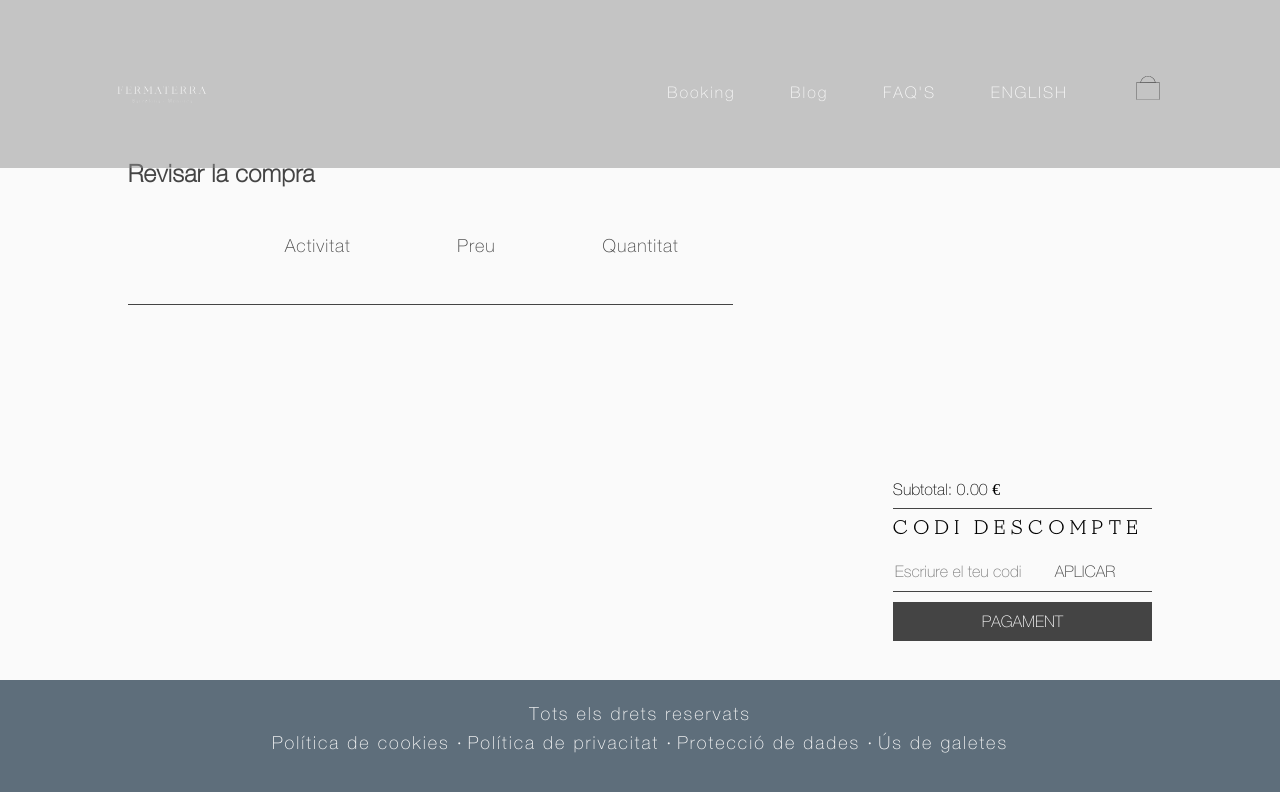
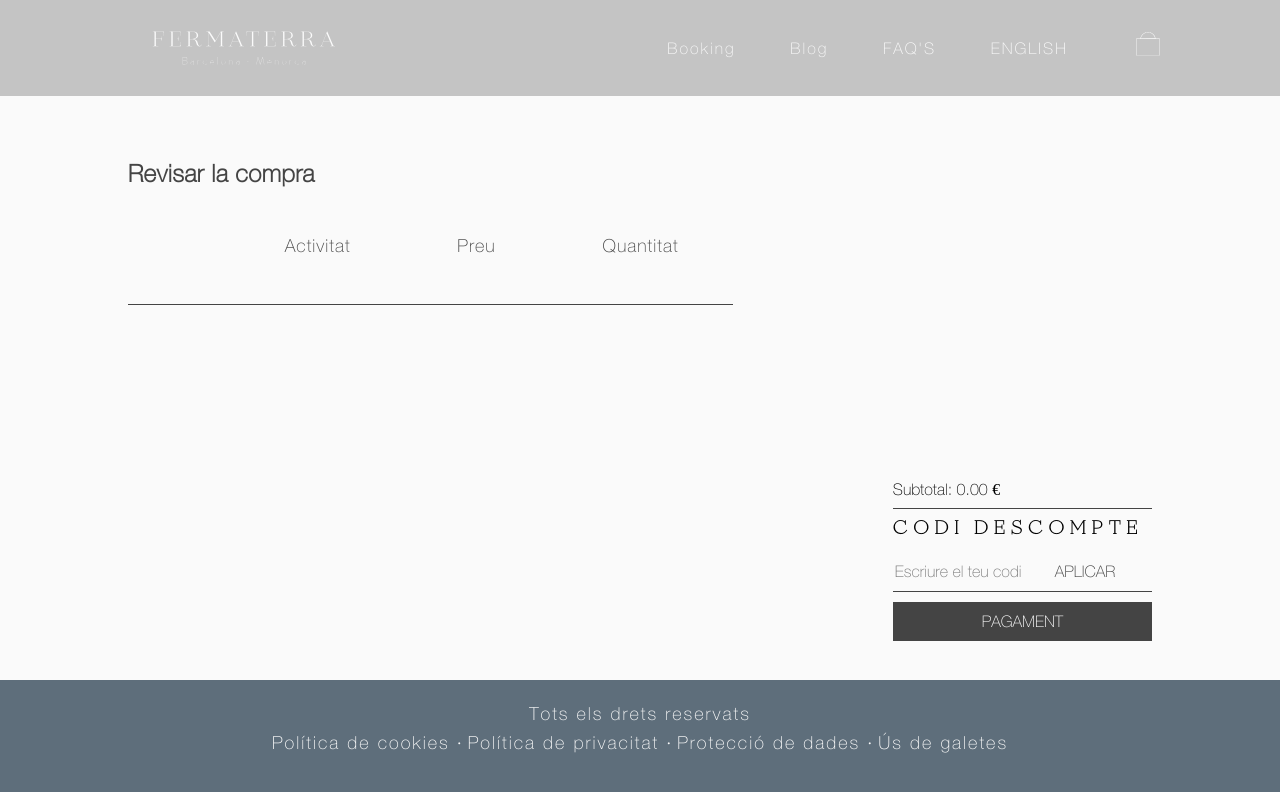
Before and after one commit to Fermaterra/Fermaterra, a Next.js app in the folder frontend/: page /cart in a window 1280 px wide. Shown: the top 792 px of the page. Built offline with nearby package versions, Linux system fonts and the light colour scheme.

Commit message:
Fix images and logos sizes

```diff
--- a/frontend/components/PillarCard.js
+++ b/frontend/components/PillarCard.js
@@ -7,7 +7,7 @@ export default function PillarCard({ title, text, image }) {
       {image
         ? (
           <div className={styles.wrapper} width={450} height={550}>
-            <Image src={image} alt={title} layout="fill" />
+            <Image src={image} alt={title} layout="fill" objectFit="cover" />
           </div>
         ) : null}
       <h2>{title}</h2>
--- a/frontend/pages/index.js
+++ b/frontend/pages/index.js
@@ -52,7 +52,7 @@ export default function Home() {
             language.Frigidarium.secondParagraph,
             language.Frigidarium.thirdParagraph
           ]}
-          image="https://firebasestorage.googleapis.com/v0/b/terraferma-665e5.appspot.com/o/images%2FSesi%C3%B3n%20de%20relajaci%C3%B3n-2022-05-20-13?alt=media&token=78bfe1bc-d063-47b5-89ca-658d5e49fc03"
+          image="https://firebasestorage.googleapis.com/v0/b/fermaterra-1fd31.appspot.com/o/web%2Ffrigidfarium.webp?alt=media&token=b2e870d3-092a-4437-8b5d-82bb242a75f2"
         />
         <PillarCard
           title={language.Yoga.title}
@@ -61,7 +61,7 @@ export default function Home() {
             language.Yoga.secondParagraph,
             language.Yoga.thirdParagraph
           ]}
-          image="https://firebasestorage.googleapis.com/v0/b/terraferma-665e5.appspot.com/o/images%2FSesi%C3%B3n%20de%20relajaci%C3%B3n-2022-05-20-13?alt=media&token=78bfe1bc-d063-47b5-89ca-658d5e49fc03"
+          image="https://firebasestorage.googleapis.com/v0/b/fermaterra-1fd31.appspot.com/o/web%2Fyoga.jpeg?alt=media&token=f8fc33c6-42d1-4f23-b6c9-0c774522f7c5"
         />
         <PillarCard
           title={language.Pranayama.title}
@@ -69,7 +69,7 @@ export default function Home() {
             language.Pranayama.firstParagraph,
             language.Pranayama.secondParagraph,
           ]}
-          image="https://firebasestorage.googleapis.com/v0/b/terraferma-665e5.appspot.com/o/images%2FSesi%C3%B3n%20de%20relajaci%C3%B3n-2022-05-20-13?alt=media&token=78bfe1bc-d063-47b5-89ca-658d5e49fc03"
+          image="https://firebasestorage.googleapis.com/v0/b/fermaterra-1fd31.appspot.com/o/web%2Fpranayama.jpeg?alt=media&token=bc8827db-3a8a-4c75-9844-6e21e357b16f"
         />
       </section>
       <div className={styles.image} />
--- a/frontend/styles/header.module.scss
+++ b/frontend/styles/header.module.scss
@@ -1,5 +1,5 @@
 .header{
-    padding:2rem 5rem 1rem;
+    padding: 0 5rem;
     display: grid;
     grid-template-columns: repeat(2, 1fr);
     color: var(--white);
@@ -34,8 +34,8 @@
 
 .logo{
     position: relative;
-    height: 15vh;
-    width: 10rem;
+    height: 12vh;
+    width: 20rem;
     &:hover{
         cursor: pointer;
     }
```
Also changed, not shown: frontend/public/img/cart.svg, frontend/public/img/logo.svg.
